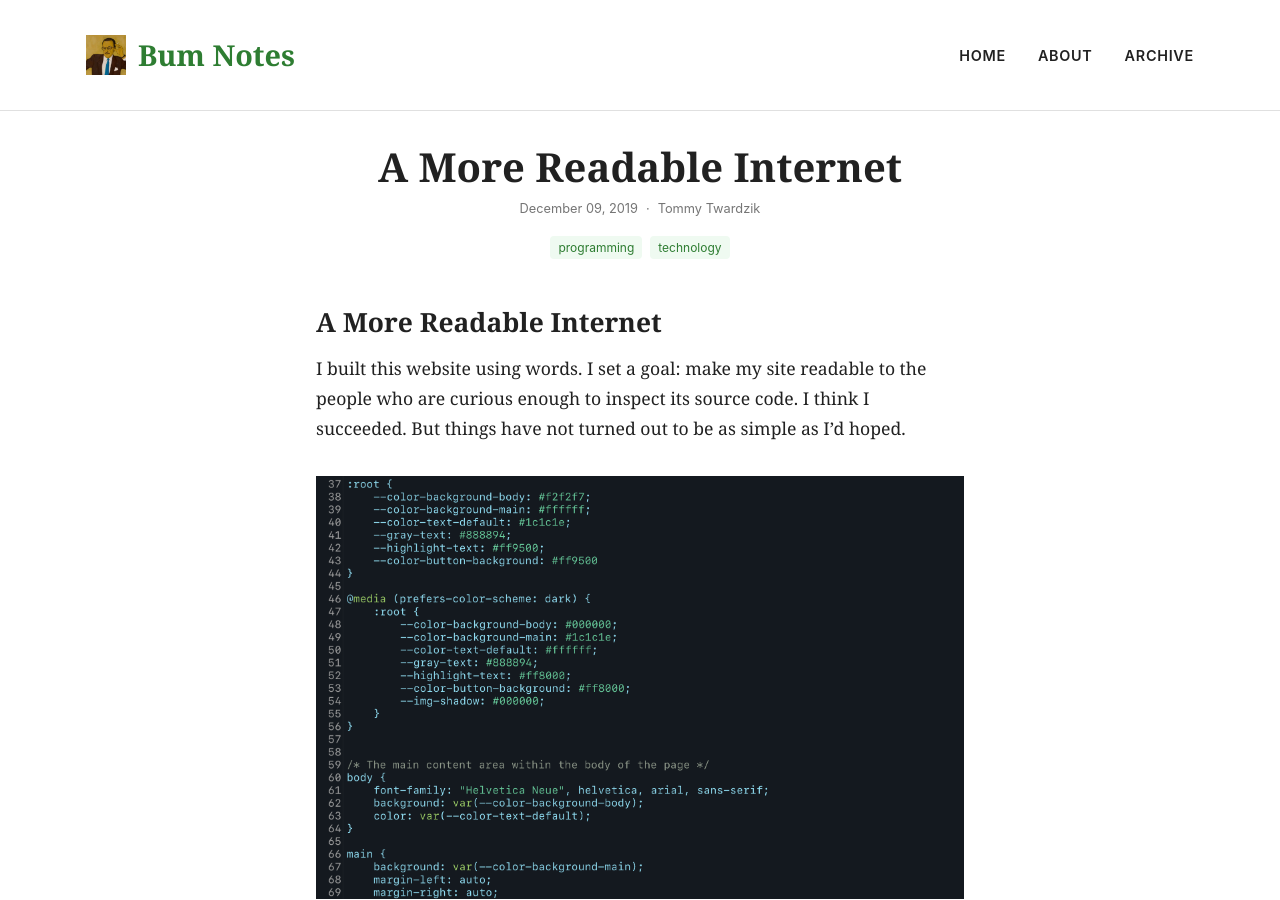
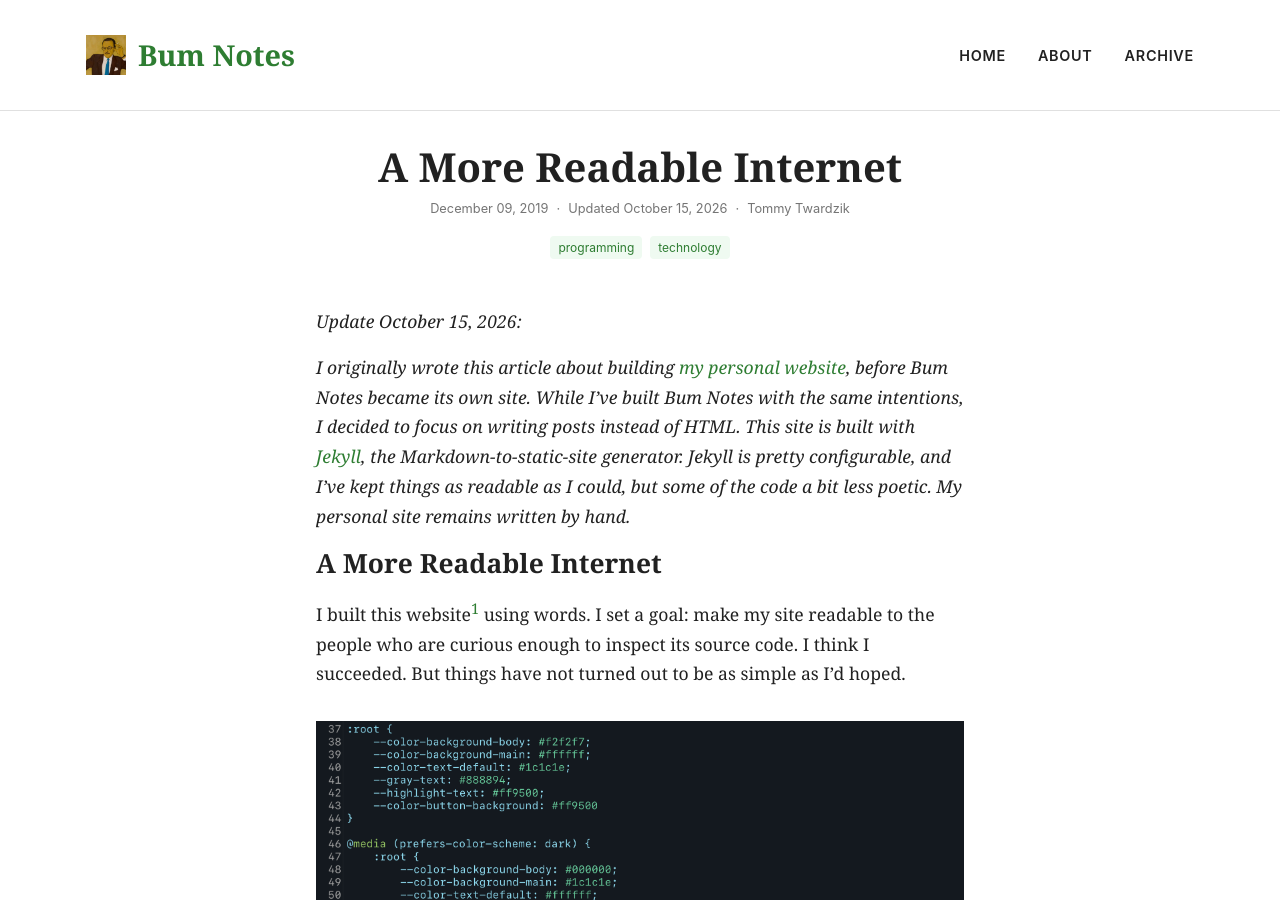
Before and after one commit to ttwardz/bum-notes-blog, a Jekyll site: the page built from _posts/2019-12-09-a-more-readable-internet.md, in a window 1280 px wide and 900 px high. Built offline with Jekyll 4.4.1, drawn with Linux system fonts in a browser that asks for light colours; our own code applies the rules of GitHub Pages for plain Markdown files; some of the changed text lies outside the part shown.

Commit message:
Updated more-readable-internet post
Added an update note and a footnote to clarify that this post (and, in it, “this website”) refers mainly to my personal site, not Bum Notes.

```diff
--- a/_config.yml
+++ b/_config.yml
@@ -36,7 +36,7 @@ mastodon:
 
 # Build settings
 sass:
-  style: compressed
+  style: expanded
 
 # theme: minima
 plugins:
--- a/_posts/2019-12-09-a-more-readable-internet.md
+++ b/_posts/2019-12-09-a-more-readable-internet.md
@@ -7,13 +7,18 @@ redirect_from:
 author: Tommy Twardzik
 tags: [programming, technology]
 date: 2019-12-09 12:00
+dateUpdated: 2026-10-15
 ---
 
 <!-- description: My goal: make my site readable to anyone curious enough to inspect its source code—like the old days. Things have not turned out to be as simple as I'd hoped. -->
 
+*Update October 15, 2026:*
+
+*I originally wrote this article about building [my personal website](https://tommytwardzik.com/), before Bum Notes became its own site. While I've built Bum Notes with the same intentions, I decided to focus on writing posts instead of HTML. This site is built with [Jekyll](https://jekyllrb.com/){:target="_blank"}, the Markdown-to-static-site generator. Jekyll is pretty configurable, and I've kept things as readable as I could, but some of the code a bit less poetic. My personal site remains written by hand.*
+
 # A More Readable Internet
 
-I built this website using words. I set a goal: make my site readable to the people who are curious enough to inspect its source code. I think I succeeded. But things have not turned out to be as simple as I'd hoped.
+I built this website[^this] using words. I set a goal: make my site readable to the people who are curious enough to inspect its source code. I think I succeeded. But things have not turned out to be as simple as I'd hoped.
 
 ![HTML source code screenshot.](/assets/images/html-source-code-screenshot.JPG)
 
@@ -80,3 +85,5 @@ Of course, CSS custom properties are not a solution to the problems faced by eno
 You _can_ build a modern website with simple, semantic code. It's a great way to be more transparent to users and make the jobs of future developers (and you) easier.
 
 It's up to web developers to write with care and discipline. Developers: be the poets of the web, efficient and strict with syntax. Be the woodworkers who proudly brand their initials on the well-built frame of an upholstered chair. Few will see them. But those who do pull back the fabric to reveal the wood beneath will appreciate your craftsmanship.
+
+[^this]: Per the update at the top, "this website" refers to my personal site, where this post was originally hosted.
```
